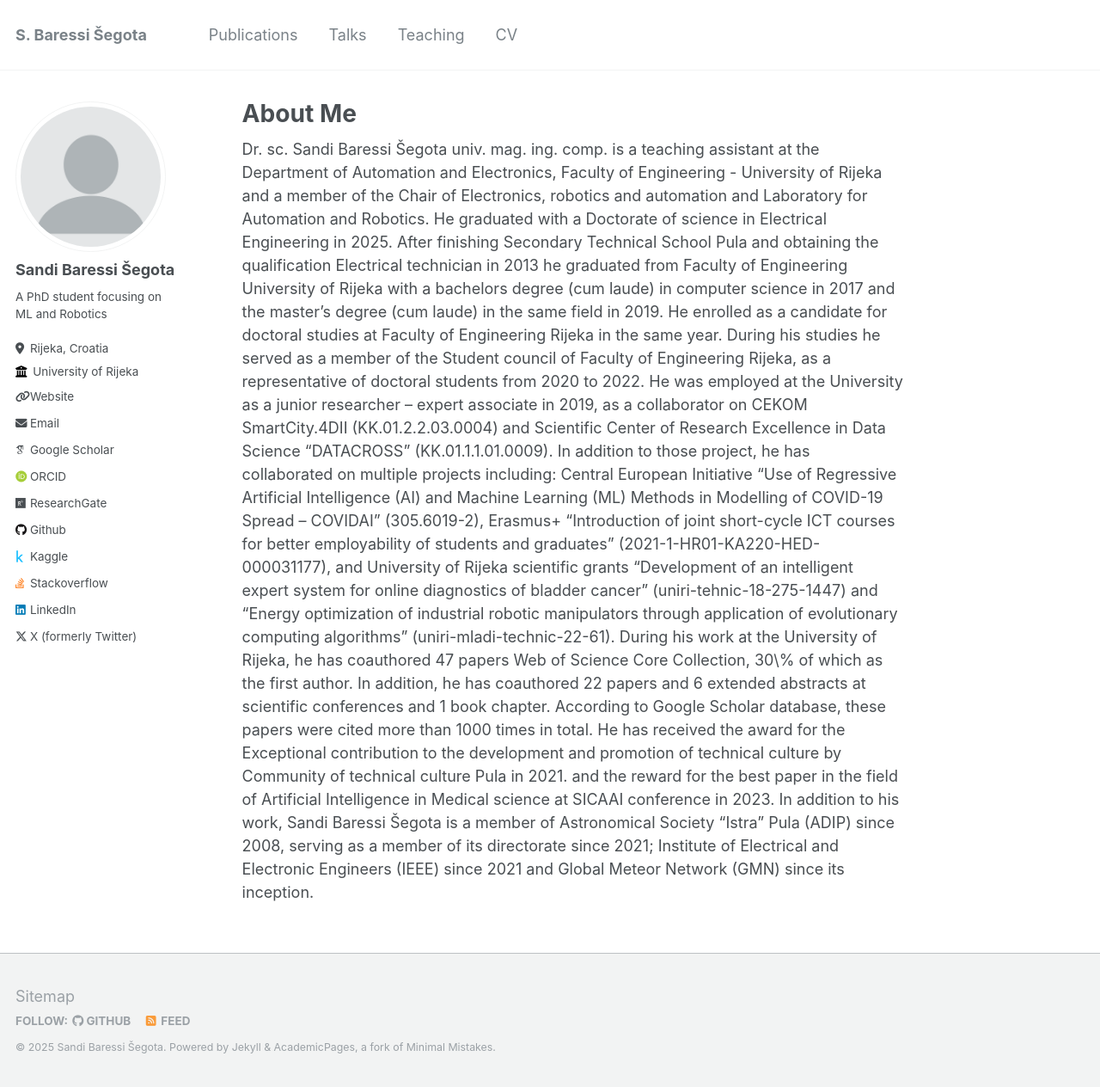
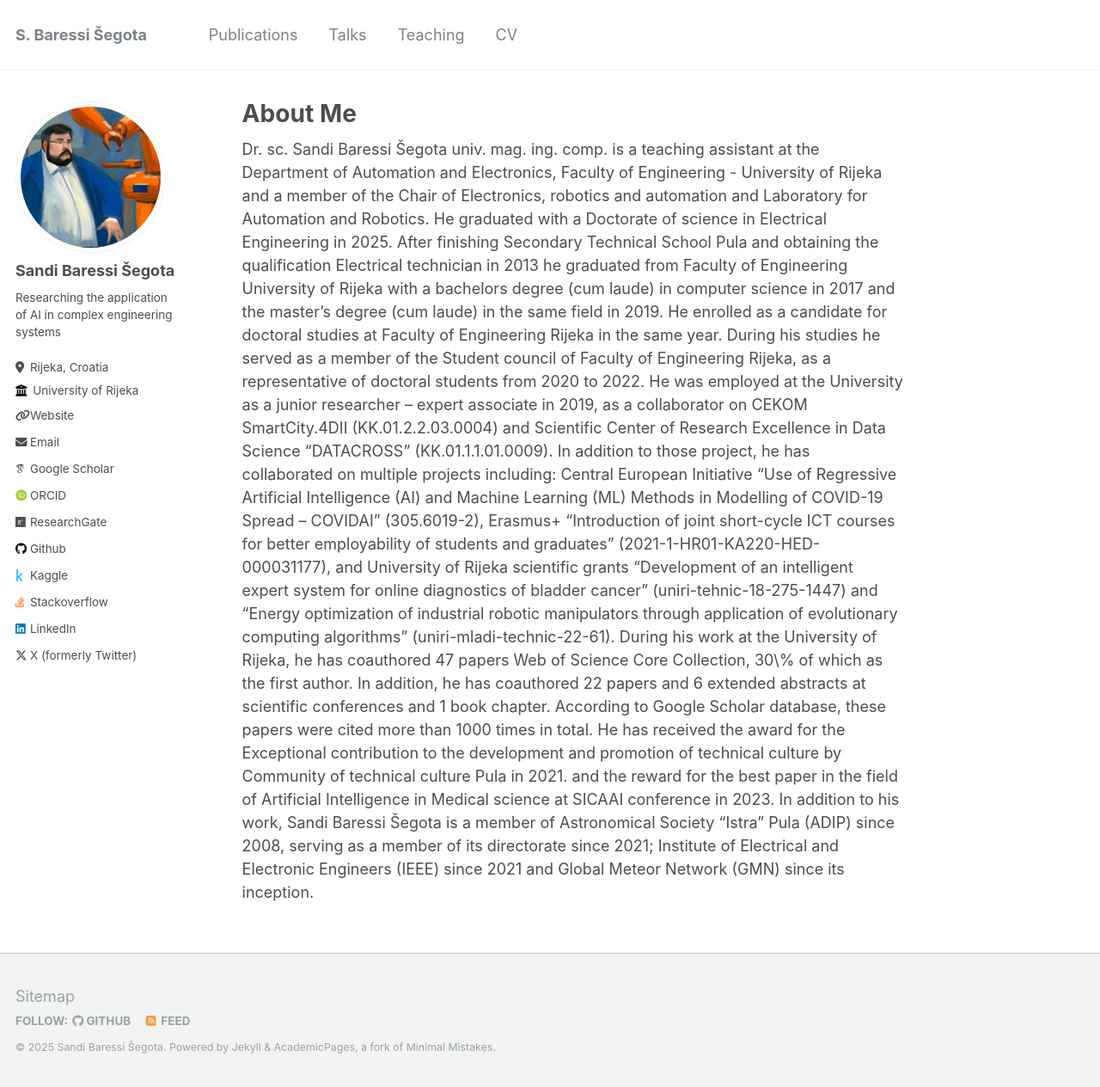
Before and after one commit to ssegota/ssegota.github.io, a Jekyll site: the page built from _pages/about.md, in a window 1280 px wide and 1264 px high. Shown: the whole window at 86% size. Built offline with Jekyll 4.4.1, drawn with Linux system fonts in a browser that asks for light colours; some web fonts are replaced; a file with an impossible date is left out.

Commit message:
Update _config.yml

```diff
--- a/_config.yml
+++ b/_config.yml
@@ -21,10 +21,10 @@ repository               : "ssegota/ssegota.github.io"
 #               Additional customization can be done by editing /_includes/author-profile.html
 author:
   # Biographic information
-  avatar           : "profile.png"
+  avatar           : "avatar.png"
   name             : "Sandi Baressi Šegota"
   pronouns         : # example: "she/her"
-  bio              : "A PhD student focusing on ML and Robotics"
+  bio              : "Researching the application of AI in complex engineering systems"
   location         : "Rijeka, Croatia"
   employer         : "University of Rijeka"
   uri              : "http://portal.uniri.hr/Portfolio/details/4228" # URL
```
